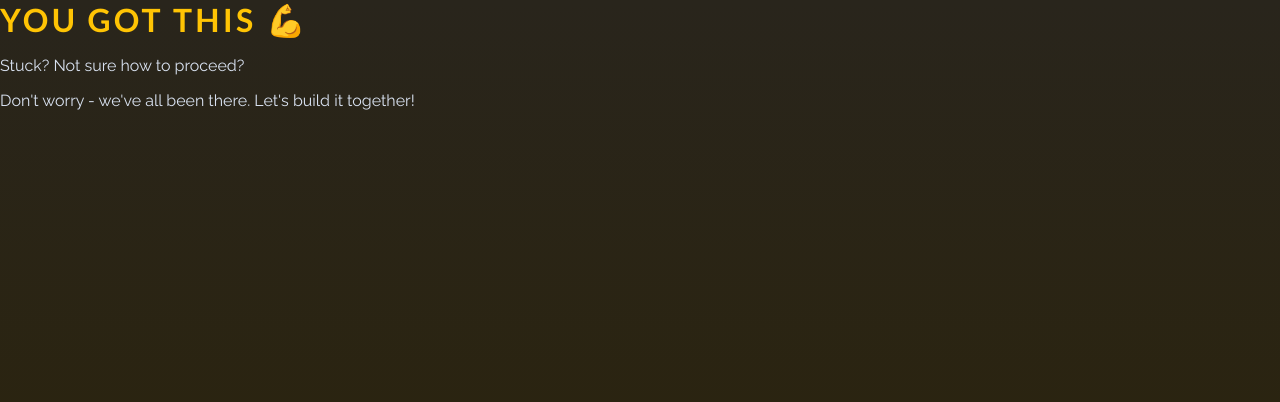
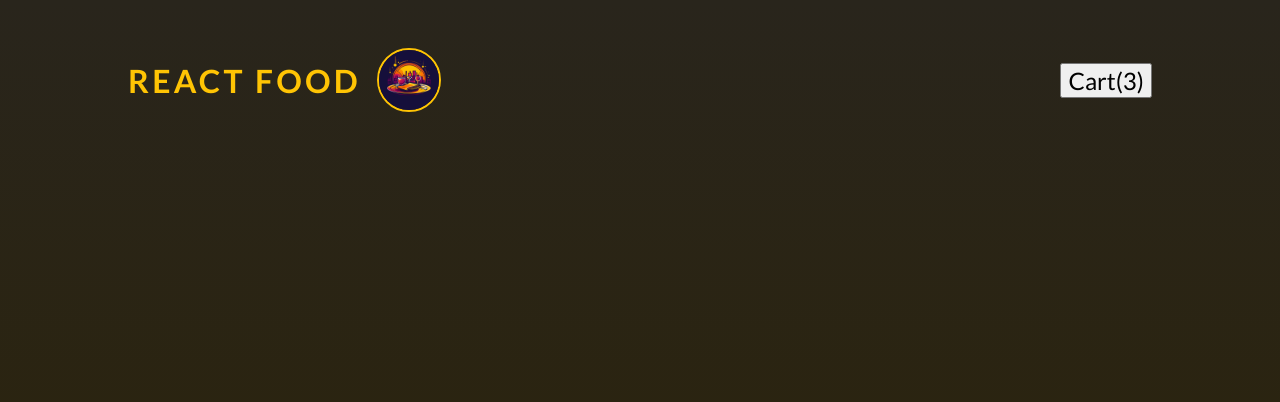
Before and after one commit to 0Karim/FoodAppProject, a React (Vite) app: page / in a window 1280 px wide. Shown: the top 402 px of the page. Built offline with nearby package versions, Linux system fonts and the light colour scheme.

Commit message:
Add Header Component

```diff
--- a/src/App.jsx
+++ b/src/App.jsx
@@ -1,9 +1,9 @@
+import Header from './components/Header.jsx';
+
 function App() {
   return (
     <>
-      <h1>You got this 💪</h1>
-      <p>Stuck? Not sure how to proceed?</p>
-      <p>Don't worry - we've all been there. Let's build it together!</p>
+      <Header />
     </>
   );
 }
--- /dev/null
+++ b/src/components/Header.jsx
@@ -0,0 +1,14 @@
+import logoImg from '../assets/logo.jpg';
+export default function Header(){
+    return(
+        <header id="main-header">
+            <div id='title'>
+                <h1>REACT FOOD</h1>
+                <img className='' src={logoImg} alt='react-food' />
+            </div>
+            <nav>
+                <button>Cart(3)</button>
+            </nav>
+        </header>
+    );
+}
```
